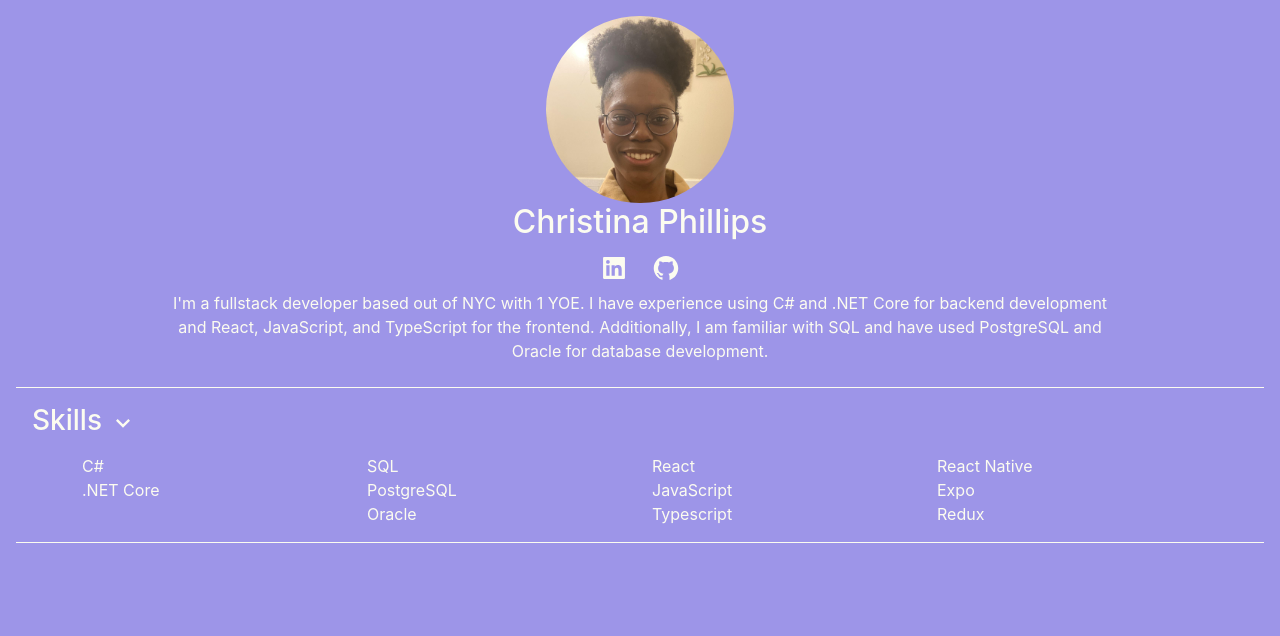
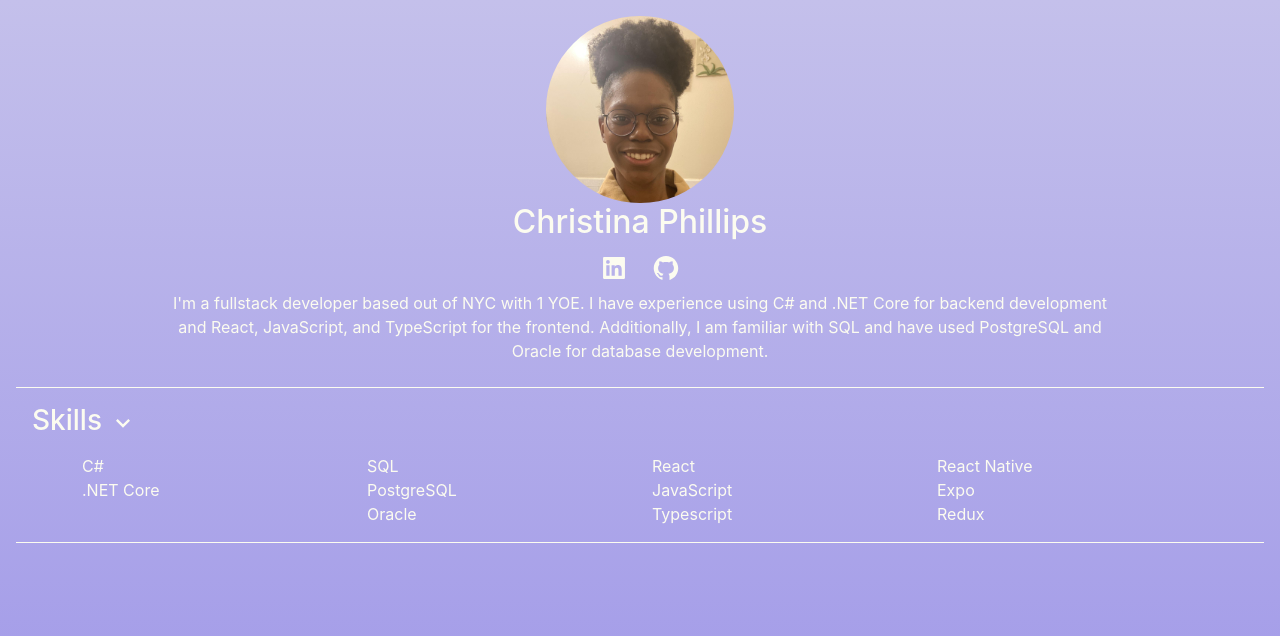
Before and after one commit to chq-ristina/portfolio-website, a React (Create React App) app: page / in a window 1280 px wide. Shown: the top 636 px of the page. Built offline with nearby package versions, Linux system fonts and the light colour scheme.

Commit message:
Adding linear gradient

```diff
--- a/src/App.scss
+++ b/src/App.scss
@@ -1,9 +1,12 @@
 $base-color: #9d95e8;
+$base-color-2: #c4c0eb;
 $text-color: #fcfcf0;
 
 body{
-    background-color: $base-color;
+    background: linear-gradient($base-color-2 0%, $base-color 100%);
+    // background-repeat: no-repeat;
     color: $text-color;
+    min-height: 100vh;
     margin: 16px;
 }
 
```
